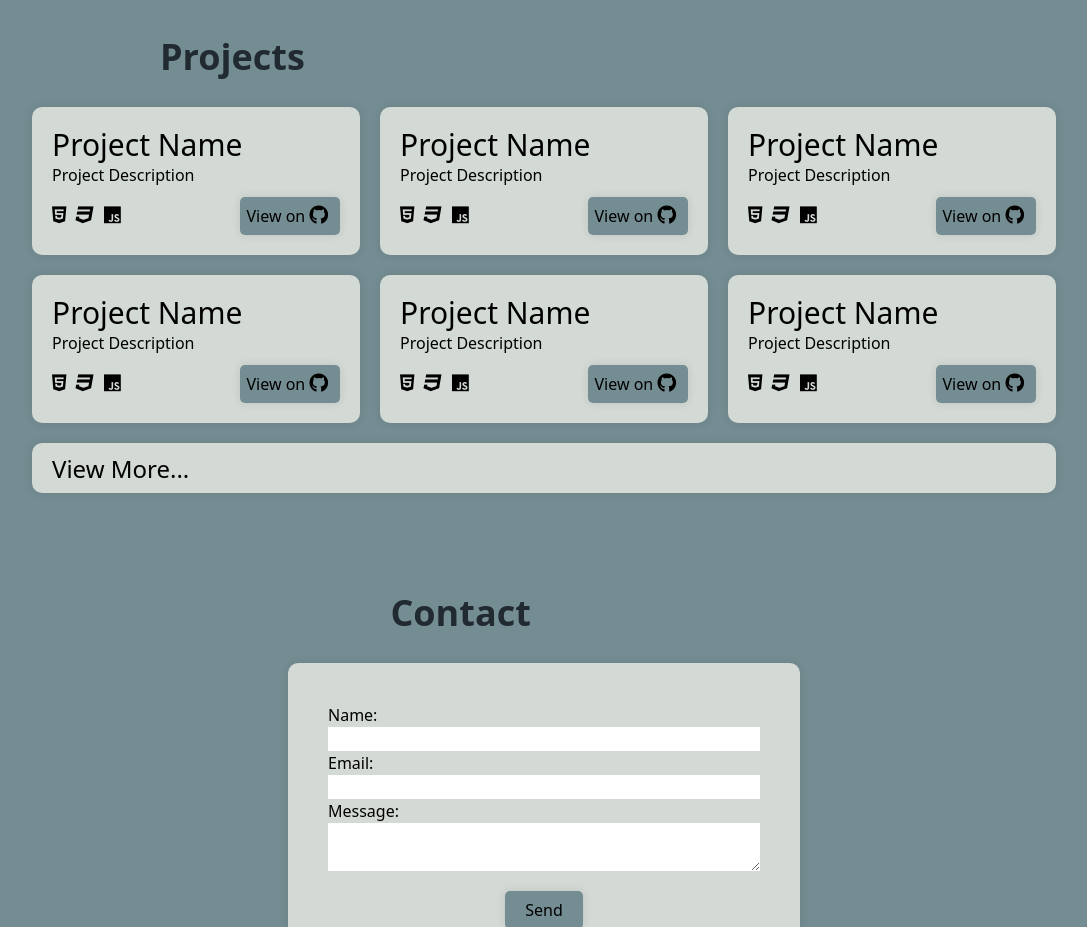
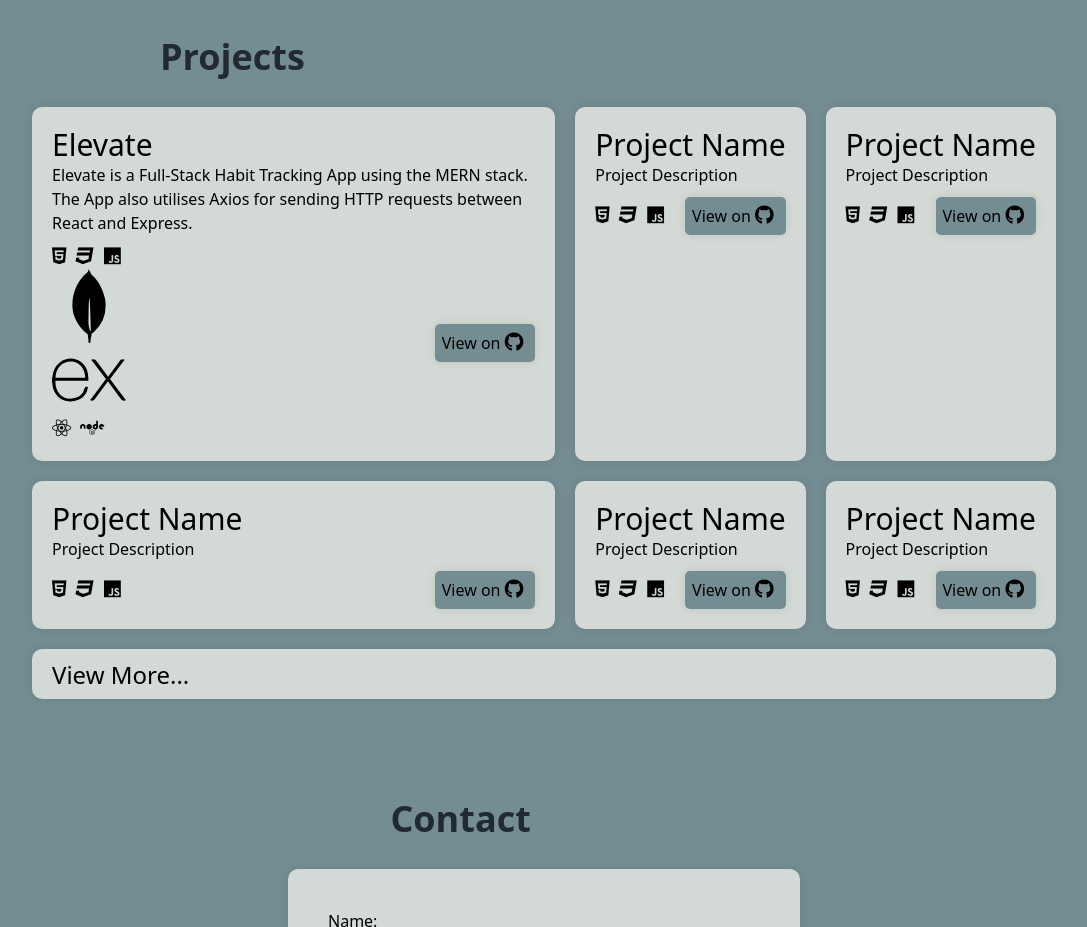
Before and after one commit to arendunn/arendunn-portfolio, a plain HTML site: page index.html in a window 1280 px wide. Shown: the part 800-1727 px from the top of the page, without its empty margins (96-1183 px from the left). Drawn offline with nearby package versions, Linux system fonts and the light colour scheme; a script that the page names is missing.

Commit message:
Added new project information to the index.html file

```diff
--- a/index.html
+++ b/index.html
@@ -44,15 +44,19 @@
             <h2 class="text-4xl font-bold">Projects</h2>
             <div class="projects-grid">
                 <div class="projects-card">
-                    <h3 class="text-3xl">Project Name</h3>
-                    <p>Project Description</p>
+                    <h3 class="text-3xl">Elevate</h3>
+                    <p>Elevate is a Full-Stack Habit Tracking App using the MERN stack. The App also utilises Axios for sending HTTP requests between React and Express.</p>
                     <div class="projects-card-footer">
                         <p>
                             <i class="fab fa-html5"></i>
                             <i class="fab fa-css3"></i>
                             <i class="fab fa-js"></i>
+                            <img src="assets/mongodb.svg" alt="MongoDB" class="icon" />
+                            <img src="assets/express.svg" alt="Express" class="icon" />
+                            <i class="fab fa-react"></i>
+                            <i class="fab fa-node"></i>
                         </p>
-                        <a href="#">View on <i class="fab fa-github"></i></a>
+                        <a href="https://github.com/arendunn/habit-tracker-frontend">View on <i class="fab fa-github"></i></a>
                     </div>
                 </div>
                 <div class="projects-card">
```
